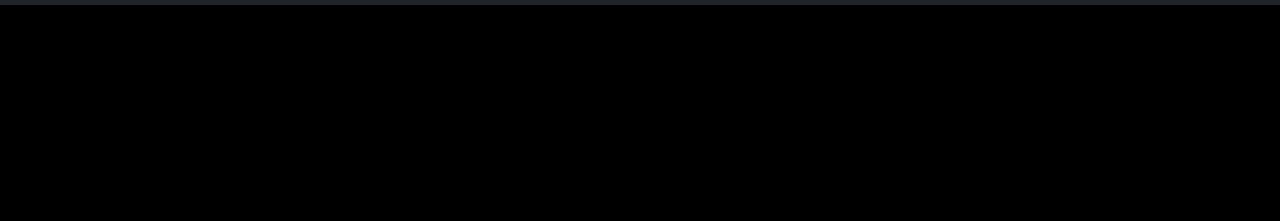
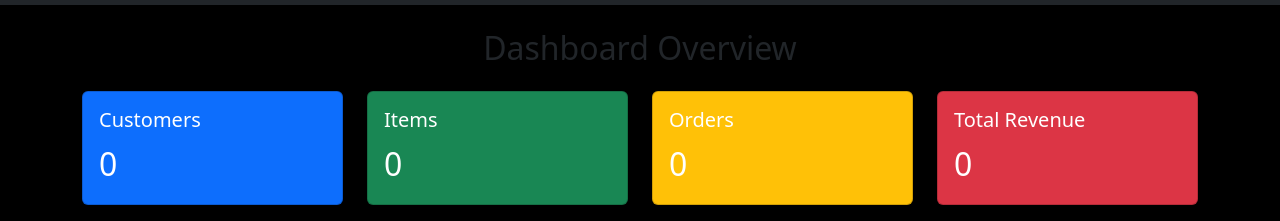
Before and after one commit to nimashashehani123/POS-System, a plain HTML site: page index.html in a window 1280 px wide. Shown: the part 819-1040 px from the top of the page. Before the commit the page ends 824 px from the top, so only its background shows below. Drawn offline with nearby package versions, Linux system fonts and the light colour scheme.

Commit message:
develop dashboard html

```diff
--- a/index.html
+++ b/index.html
@@ -10,11 +10,10 @@
             background: #000;
         }
 
-        .card{
+        #login-card{
             background: url("https://i.pinimg.com/564x/90/e4/82/90e4824224b82a769281ae3502e92e6c.jpg");
             background-size: cover;
             background-repeat: no-repeat;
-
             min-height: 90vh;
             gap: 10rem;
         }
@@ -38,7 +37,7 @@
 <div id="login-section" class=" container mt-5">
     <div class="row justify-content-center">
         <div class="col-md-4 ">
-            <div class="card">
+            <div id="login-card" class="card">
                 <div class="card-header text-center">
                     <h3 class="login-tag">Login Form</h3>
                 </div>
@@ -97,6 +96,48 @@
             </div>
         </div>
     </nav>
+
+
+    <!----------------------------------------- Dashboard -------------------------------------------------------->
+
+    <div id="dashboard-section" class="container mt-4">
+        <h2 class="text-center mb-4">Dashboard Overview</h2>
+        <div class="row">
+            <div class="col-md-3">
+                <div class="card text-white bg-primary mb-3">
+                    <div class="card-body">
+                        <h5 class="card-title">Customers</h5>
+                        <p class="card-text fs-2" id="customerCount">0</p>
+                    </div>
+                </div>
+            </div>
+            <div class="col-md-3">
+                <div class="card text-white bg-success mb-3">
+                    <div class="card-body">
+                        <h5 class="card-title">Items</h5>
+                        <p class="card-text fs-2" id="itemCount">0</p>
+                    </div>
+                </div>
+            </div>
+            <div class="col-md-3">
+                <div class="card text-white bg-warning mb-3">
+                    <div class="card-body">
+                        <h5 class="card-title">Orders</h5>
+                        <p class="card-text fs-2" id="orderCount">0</p>
+                    </div>
+                </div>
+            </div>
+            <div class="col-md-3">
+                <div class="card text-white bg-danger mb-3">
+                    <div class="card-body">
+                        <h5 class="card-title">Total Revenue</h5>
+                        <p class="card-text fs-2" id="totalRevenue">0</p>
+                    </div>
+                </div>
+            </div>
+        </div>
+    </div>
+
 </div>
 
 </body>
```
